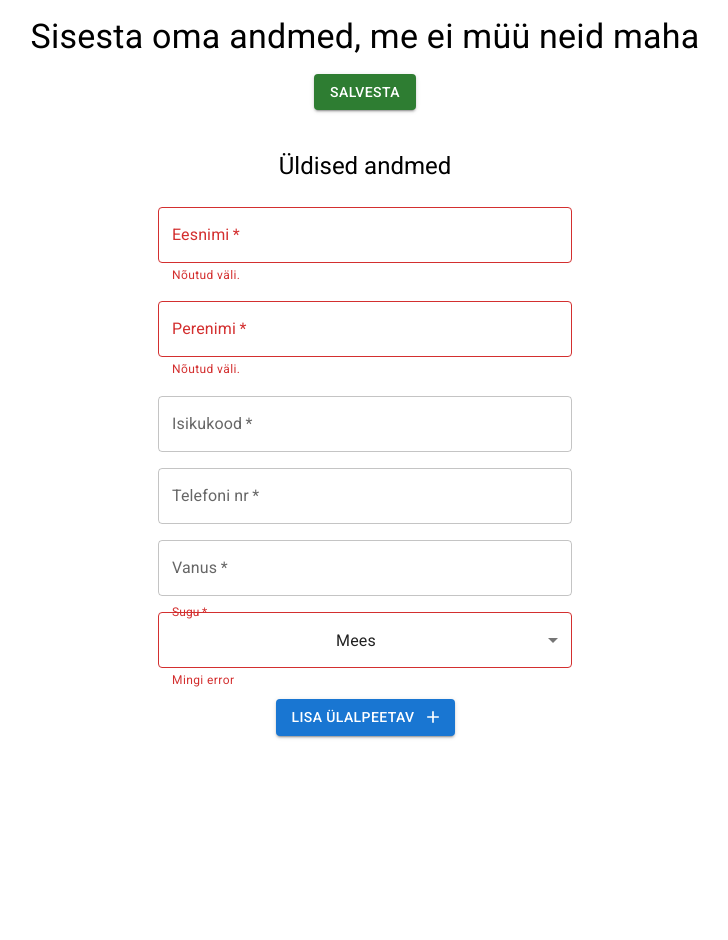
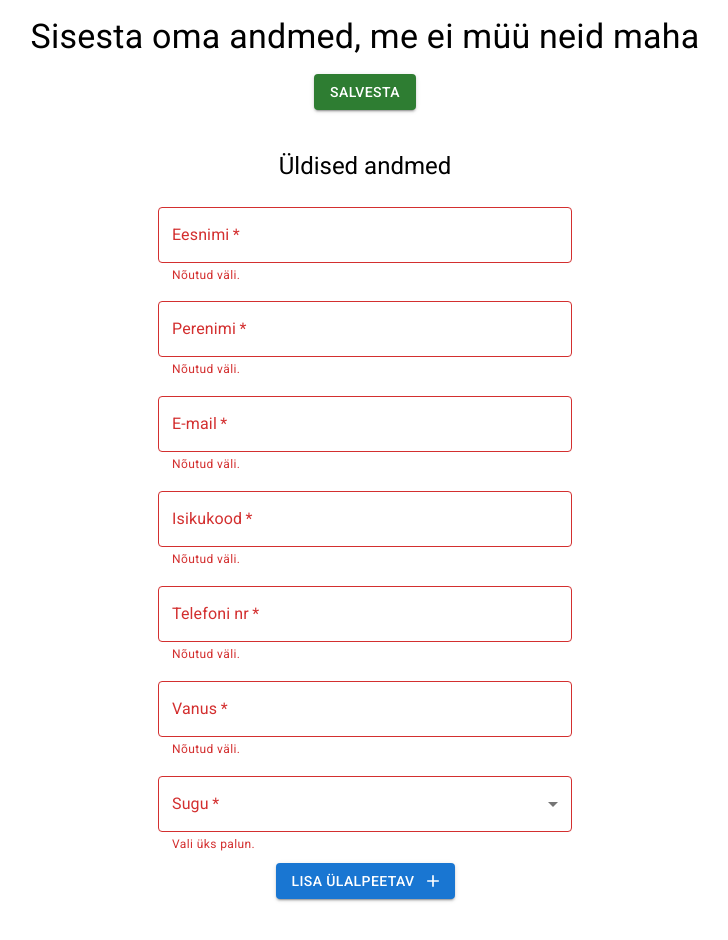
Before and after one commit to MReintop/yup-workshop, a React (Create React App) app: page / in a window 1280 px wide. Both pictures are taken after a click on the button "SALVESTA". Shown: the top 940 px of the page, without its empty margins (275-1003 px from the left). Before the commit the page ends 800 px from the top, so only its background shows below. Built offline with nearby package versions, Linux system fonts and the light colour scheme.

Commit message:
final solution perhaps

```diff
--- a/src/components/formExample/FormExample.tsx
+++ b/src/components/formExample/FormExample.tsx
@@ -1,4 +1,4 @@
-import React, { useState } from 'react';
+import React, { useEffect, useState } from 'react';
 import {
   Container,
   Button,
@@ -15,9 +15,11 @@ import { useYupValidation } from '../../hooks/useYupValidation/useYupValidation'
 import { formSchema } from './FormSchema';
 import { ChildData, Gender, Genders } from './types';
 import AddIcon from '@mui/icons-material/Add';
+
 export interface PersonDataToSell {
   firstName: string;
   lastName: string;
+  email: string;
   idCode: string;
   phoneNr: string;
   age?: number;
@@ -29,10 +31,11 @@ const FormExample = () => {
   const [person, setPerson] = useState<PersonDataToSell>({
     firstName: '',
     lastName: '',
+    email: '',
     idCode: '',
     phoneNr: '',
     age: undefined,
-    gender: { value: Genders.Male, genderSpecified: undefined },
+    gender: { value: undefined, genderSpecified: undefined },
     dependants: [],
   });
 
@@ -41,13 +44,6 @@ const FormExample = () => {
   const setPersonValue = (property: string, value: string | ChildData[]) => {
     clearErrors(property);
     setPerson((prev) => ({ ...prev, [property]: value }));
-  };
-
-  const setPersonGenderValue = (property: string, value: any) => {
-    setPerson((prev) => ({
-      ...prev,
-      gender: { ...person.gender, [property]: value },
-    }));
   };
 
   const setChildValue = (
@@ -89,9 +85,16 @@ const FormExample = () => {
     return errors[fieldName];
   };
 
+  const getChildFieldError = (index: number, property: string) =>
+    errors[`dependants[${index}].${property}`];
+
   const handleSave = async () => {
     validate(person, () => alert('Salvestatud!'));
   };
+
+  useEffect(() => {
+    console.log(errors);
+  }, [errors]);
 
   return (
     <Container maxWidth="md" data-testid="form-example-container">
@@ -141,11 +144,25 @@ const FormExample = () => {
 
           <TextField
             sx={{ my: 1 }}
+            value={person.email}
+            required
+            fullWidth
+            label="E-mail"
+            id="person-email"
+            error={!!getParentFieldError('email')}
+            helperText={getParentFieldError('email')}
+            onChange={(e) => setPersonValue('email', e.target.value)}
+          />
+
+          <TextField
+            sx={{ my: 1 }}
             value={person.idCode}
             required
             fullWidth
             label="Isikukood"
             id="person-id-code"
+            error={!!getParentFieldError('idCode')}
+            helperText={getParentFieldError('idCode')}
             onChange={(e) => setPersonValue('idCode', e.target.value)}
           />
 
@@ -156,6 +173,8 @@ const FormExample = () => {
             fullWidth
             label="Telefoni nr"
             id="person-phone-nr"
+            error={!!getParentFieldError('phoneNr')}
+            helperText={getParentFieldError('phoneNr')}
             onChange={(e) => setPersonValue('phoneNr', e.target.value)}
           />
 
@@ -167,21 +186,32 @@ const FormExample = () => {
             type="number"
             label="Vanus"
             id="person-age"
+            error={!!getParentFieldError('age')}
+            helperText={getParentFieldError('age')}
             onChange={(e) => setPersonValue('age', e.target.value)}
           />
 
-          <FormControl fullWidth error={true} required sx={{ my: 1 }}>
+          <FormControl
+            fullWidth
+            error={!!getParentFieldError('gender.value')}
+            required
+            sx={{ my: 1 }}
+          >
             <InputLabel>Sugu</InputLabel>
             <Select
               id="person-gender"
               value={person.gender.value}
-              onChange={(e) => setPersonGenderValue('value', e.target.value)}
+              onChange={(e) => setPersonValue('gender.value', e.target.value)}
             >
               <MenuItem value={Genders.Male}>Mees</MenuItem>
               <MenuItem value={Genders.Female}>Naine</MenuItem>
               <MenuItem value={Genders.Other}>Muu</MenuItem>
             </Select>
-            {true && <FormHelperText error>Mingi error</FormHelperText>}
+            {!!getParentFieldError('gender.value') && (
+              <FormHelperText error>
+                {getParentFieldError('gender.value')}
+              </FormHelperText>
+            )}
           </FormControl>
 
           {person.gender.value === Genders.Other && (
@@ -191,8 +221,10 @@ const FormExample = () => {
               required
               fullWidth
               label="Täpsusta palun oma sugu"
+              error={!!getParentFieldError('gender.genderSpecified')}
+              helperText={getParentFieldError('gender.genderSpecified')}
               onChange={(e) =>
-                setPersonGenderValue('genderSpecification', e.target.value)
+                setPersonValue('gender.genderSpecified', e.target.value)
               }
             />
           )}
@@ -216,6 +248,8 @@ const FormExample = () => {
                 value={dependant.name}
                 required
                 fullWidth
+                error={!!getChildFieldError(i, 'name')}
+                helperText={getChildFieldError(i, 'name')}
                 label="Lapse nimi"
                 id={`person-dependant-${i + 1}-name`}
                 onChange={(e) => setChildValue(i, 'name', e.target.value)}
@@ -226,6 +260,8 @@ const FormExample = () => {
                 value={dependant.age}
                 required
                 fullWidth
+                error={!!getChildFieldError(i, 'age')}
+                helperText={getChildFieldError(i, 'age')}
                 type="number"
                 label="Lapse Vanus"
                 id={`person-dependant-${i + 1}-age`}
--- a/src/components/formExample/FormSchema.ts
+++ b/src/components/formExample/FormSchema.ts
@@ -1,11 +1,54 @@
 // @ts-nocheck
 import * as yup from 'yup';
 import { PersonDataToSell } from './FormExample';
+import { Genders } from './types';
 
 const PERSONAL_CODE_REGEX = /^[1-6]{1}[0-9]{10}$/;
 const PHONE_NR_REGEX = /^[+]?[(]?[0-9]{3}[)]?[-\s.]?[0-9]{3}[-\s.]?[0-9]{2,5}$/;
 
+const requiredError = 'Nõutud väli.';
+
 export const formSchema: yup.SchemaOf<PersonDataToSell> = yup.object({
-  firstName: yup.string().required('Nõutud väli.'),
-  lastName: yup.string().required('Nõutud väli.'),
+  firstName: yup.string().required(requiredError),
+  lastName: yup.string().required(requiredError),
+  email: yup.string().email('Vigane email.').required('Nõutud väli.'),
+  idCode: yup
+    .string()
+    .matches(PERSONAL_CODE_REGEX, 'Vigane isikukood.')
+    .required(requiredError),
+  phoneNr: yup
+    .string()
+    .matches(PHONE_NR_REGEX, 'Vigane number.')
+    .required(requiredError),
+  age: yup
+    .number()
+    .required(requiredError)
+    .positive('Vanus ei saa olla negatiivne.')
+    .integer('Palun vanus täisaastates'),
+  gender: yup.object({
+    value: yup
+      .string()
+      .oneOf([Genders.Male, Genders.Female, Genders.Other])
+      .defined('Vali üks palun.'),
+
+    genderSpecified: yup
+      .string()
+      .test('is-specification-required', requiredError, function (value) {
+        return this.parent.value === Genders.Other ? !!value : true;
+      }),
+  }),
+
+  dependants: yup
+    .array()
+    .of(
+      yup.object({
+        name: yup.string().required(requiredError),
+        age: yup
+          .number()
+          .required(requiredError)
+          .positive('Vanus ei saa olla negatiivne.')
+          .integer('Palun vanus täisaastates'),
+      }),
+    )
+    .nullable(),
 });
```
Also changed, not shown: 1 other file (tests, documents, lock files or other folders).
